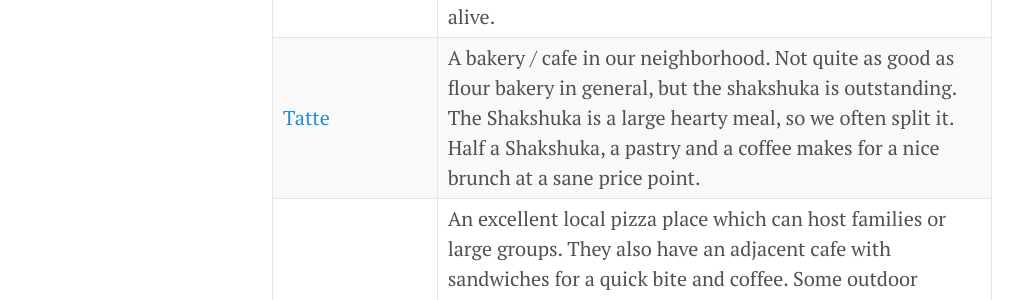
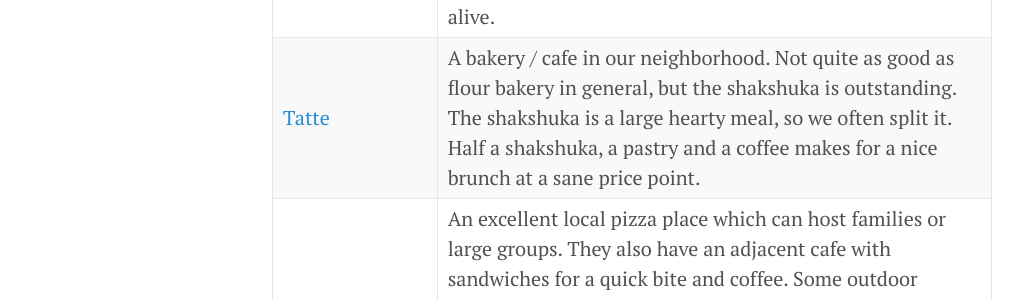
Before and after one commit to JoshBradshaw/andreajosh.github.io, a Jekyll site: the page built from _posts/2023-12-30-overview.md, in a window 1280 px wide and 900 px high, scrolled down 4372 px. Shown: the part 216-516 px from the top of the window, without its empty margins (8-1031 px from the left). Built offline with Jekyll 4.4.1, drawn with Linux system fonts in a browser that asks for light colours.

```diff
--- a/_posts/2023-12-30-overview.md
+++ b/_posts/2023-12-30-overview.md
@@ -86,7 +86,7 @@ In order of distance from the reception venue and the Marriott.
 
 [Flat Top Johnny's](https://g.co/kgs/qrAD5ez) | Upscale pool hall on the same block as our reception venue. Across the street from the Marriott (hidden behind CVS). Pool table rentals cost about $20 / hour, prorated to the nearest minute. This place is spacious by Cambridge standards and makes for a nice meetup spot.
 [Life Alive Kendall Square](https://www.lifealive.com/) | This cafe caters to vegetarians vegans and people with complex dietary restrictions. The food is light, healthy and expensive. Andrea adores life alive. Josh does not adore life alive.
-[Tatte](https://tattebakery.com/) | A bakery / cafe in our neighborhood. Not quite as good as flour bakery in general, but the shakshuka is outstanding. The Shakshuka is a large hearty meal, so we often split it. Half a Shakshuka, a pastry and a coffee makes for a nice brunch at a sane price point.
+[Tatte](https://tattebakery.com/) | A bakery / cafe in our neighborhood. Not quite as good as flour bakery in general, but the shakshuka is outstanding. The shakshuka is a large hearty meal, so we often split it. Half a shakshuka, a pastry and a coffee makes for a nice brunch at a sane price point.
 [Area 4 Pizza](https://www.areafour.com/) | An excellent local pizza place which can host families or large groups. They also have an adjacent cafe with sandwiches for a quick bite and coffee. Some outdoor seating available. Our favourite pizzas are the simpler ones, because pizzas with relatively few toppings crisp up nicely in their wood fired ovens. Josh and Andrea disagree about which pizzas are best, but Classic Margharita and Not Pepperoni are always good options!
 [Miracle of Science](https://miracleofscience.us/) | MIT's defacto pub. The staff are friendly to large groups. A great option for a lunchtime meetup spot.
 [Flour](https://www.flourbakery.com/) | The best bakery / cafe within walking distance. Close to the MIT chapel, so you can scope out the chapel location if you go here for breakfast or lunch.
```
